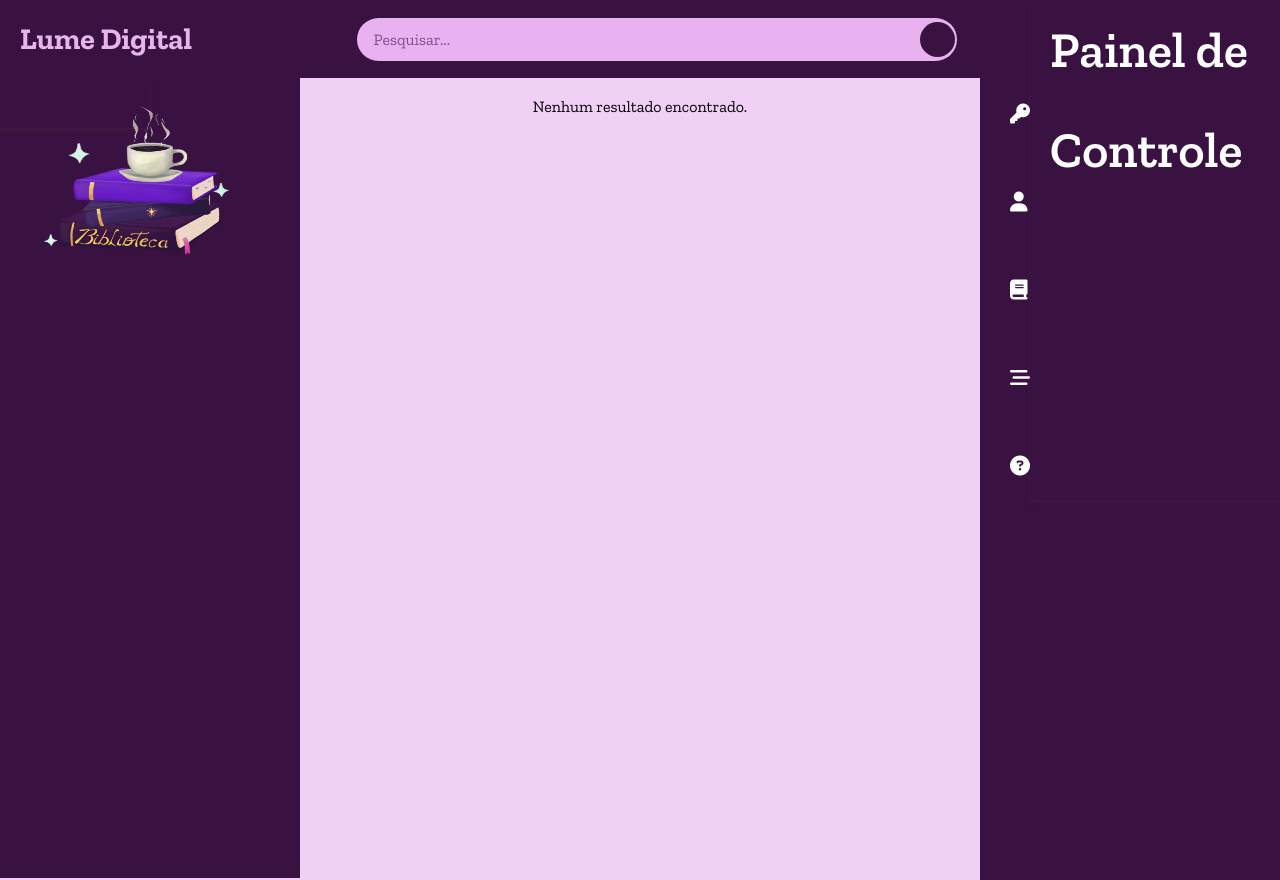
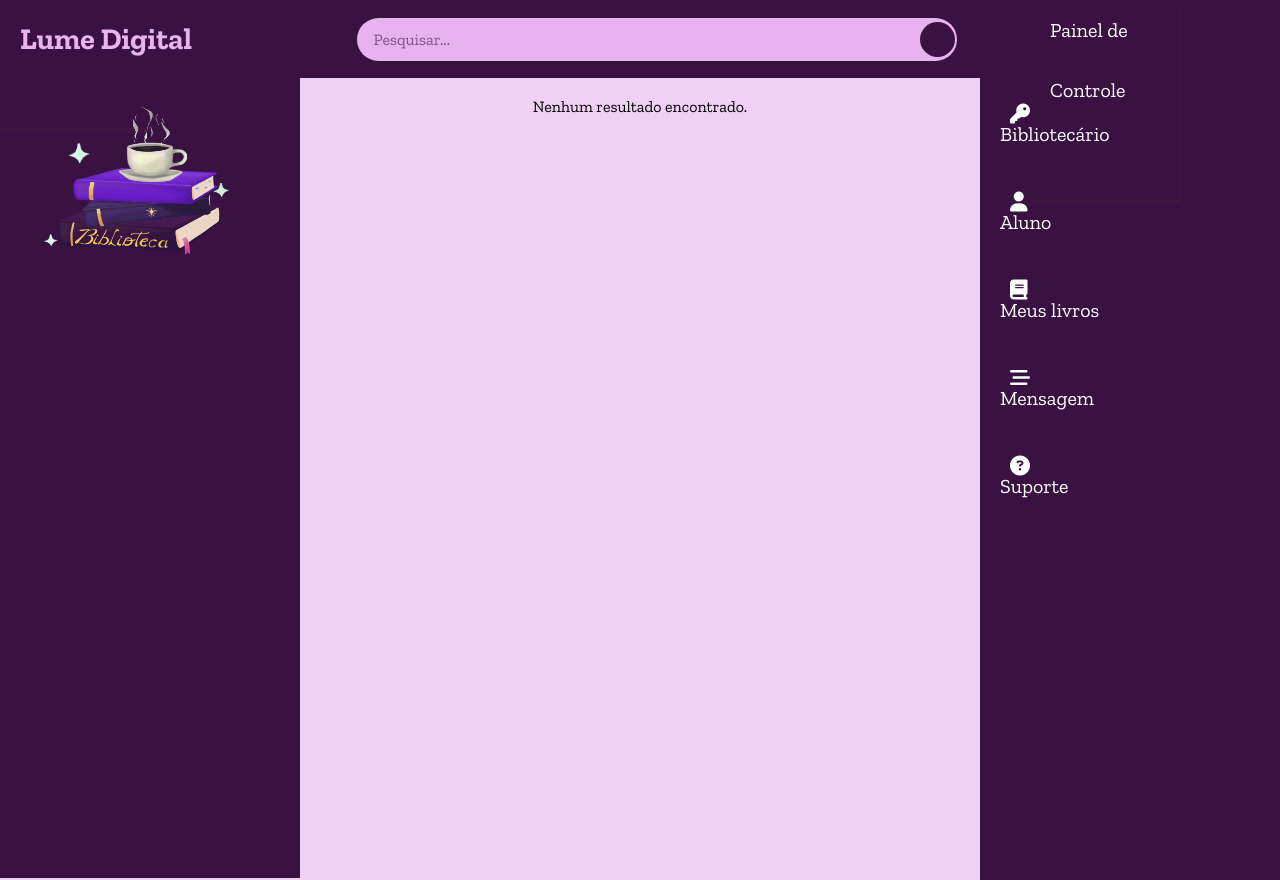
Before and after one commit to juliacode2/Lumedigital-1, a PHP site: page /php/cilbinicial.php in a window 1280 px wide. Run offline with PHP 8.4, Linux system fonts and the light colour scheme; data that the repository does not hold is empty.

Commit message:
lumedigital
projeto de conclusão de curso

```diff
--- a/css/menu.css
+++ b/css/menu.css
@@ -22,19 +22,19 @@
 
 .sidebar_titulo{
   position: absolute;
-  height: 500px;
-  width: 100%;
+  height: 200px;
+  width: 50%;
   box-shadow: 0px 2px 4px #6e38382e;
   left: 50px;
 }
 .sidebar_menu a{
   color: white;
-  font-size: 50px;
-  font-weight: 600;
+  font-size: 20px;
+  font-weight: 500px;
   text-decoration: none;
   position: absolute;
   left: 20px;
-  line-height:100px;
+  line-height:60px;
 
 }
 .sidebar_menu .menu{
@@ -64,6 +64,6 @@
 .sidebar_menu .menu a{
   color: white;
   text-decoration: none;
-  font-size: 0px;
+  font-size: 20px;
 
 }
```
